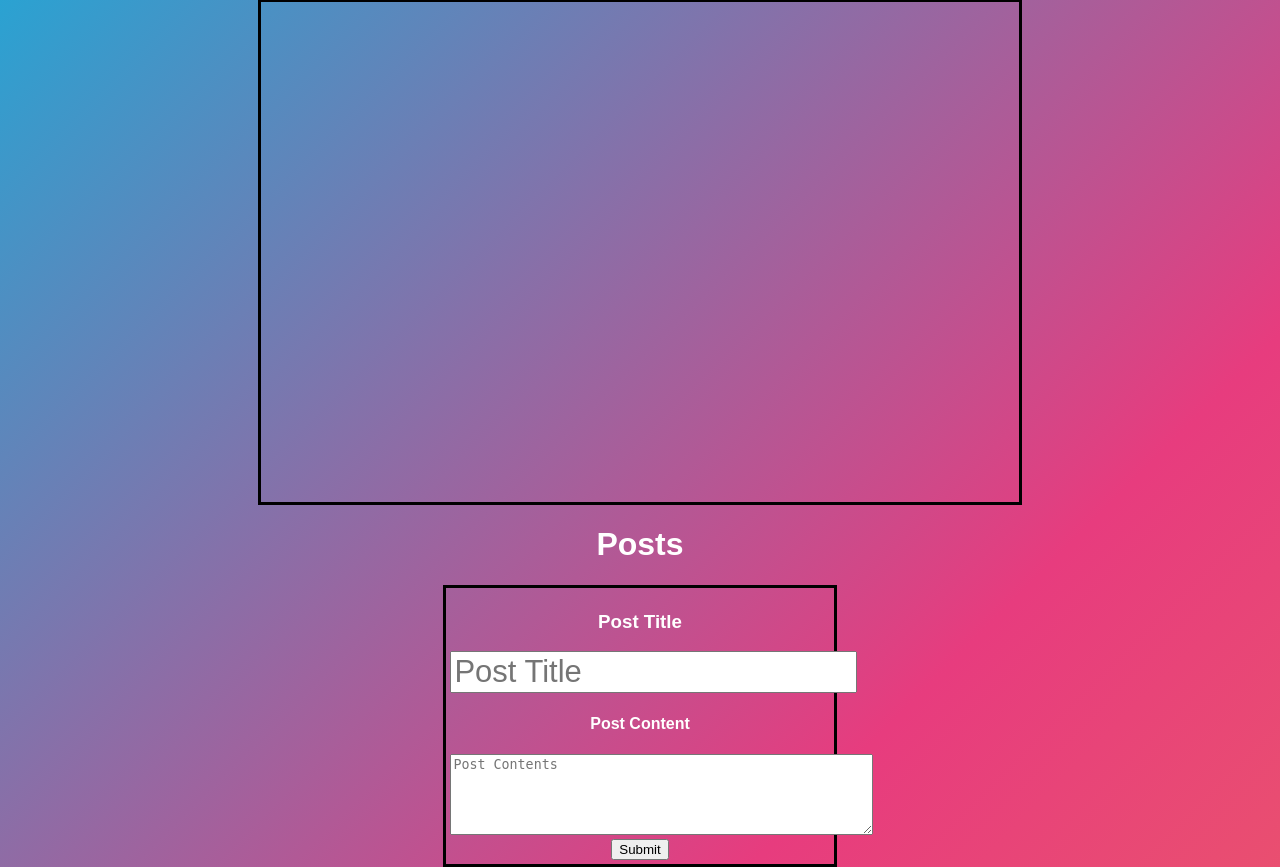
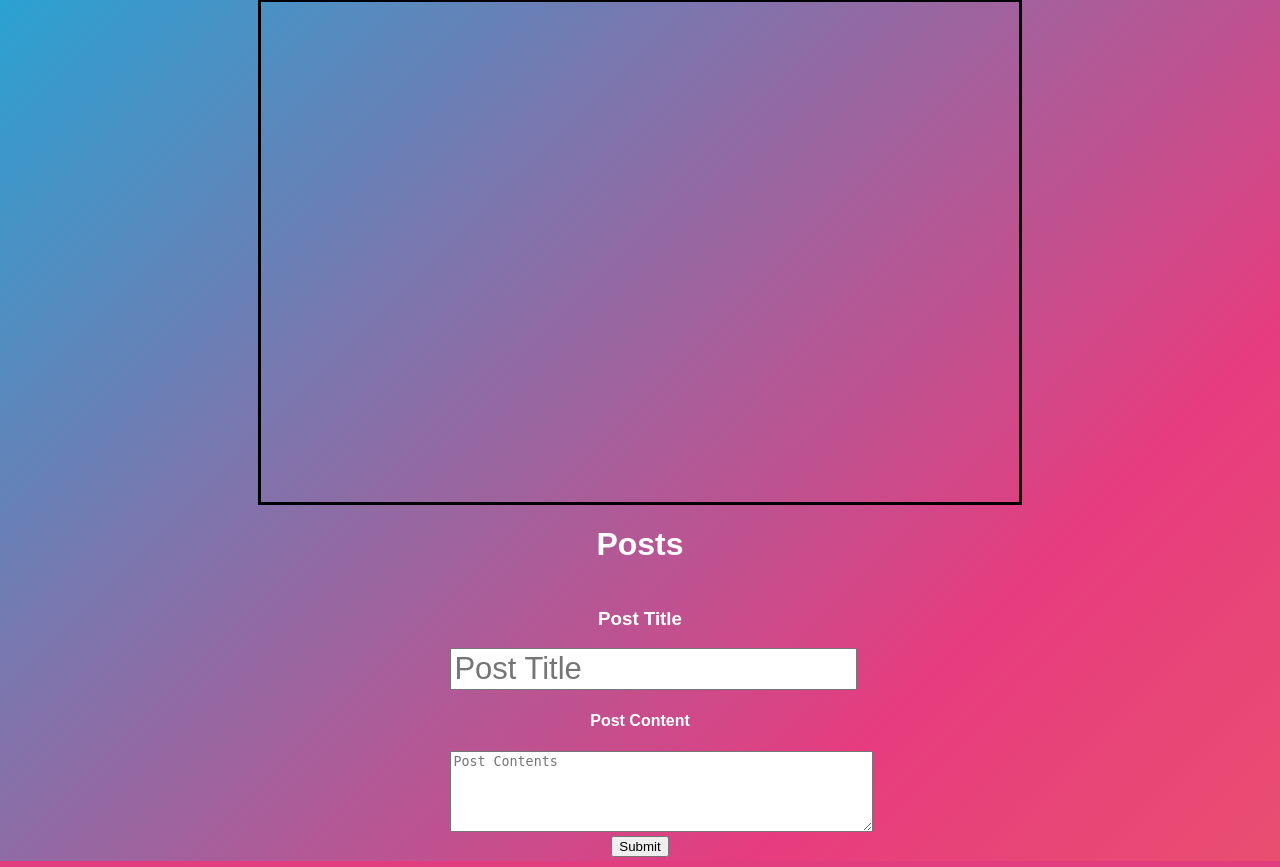
Before and after one commit to figtree2/Hackathon, a Flask app: page / in a window 1280 px wide. Shown: the part 60-927 px from the top of the page. Run offline with Flask 2, Linux system fonts and the light colour scheme; some libraries are stand-ins or nearby versions.

Commit message:
black box fix

```diff
--- a/static/css/styles.css
+++ b/static/css/styles.css
@@ -11,7 +11,6 @@
 .post{
     margin: auto;
     width: 30%;
-    border: 3px solid black;
     padding: 4px;
     text-align: center;
 }
```
